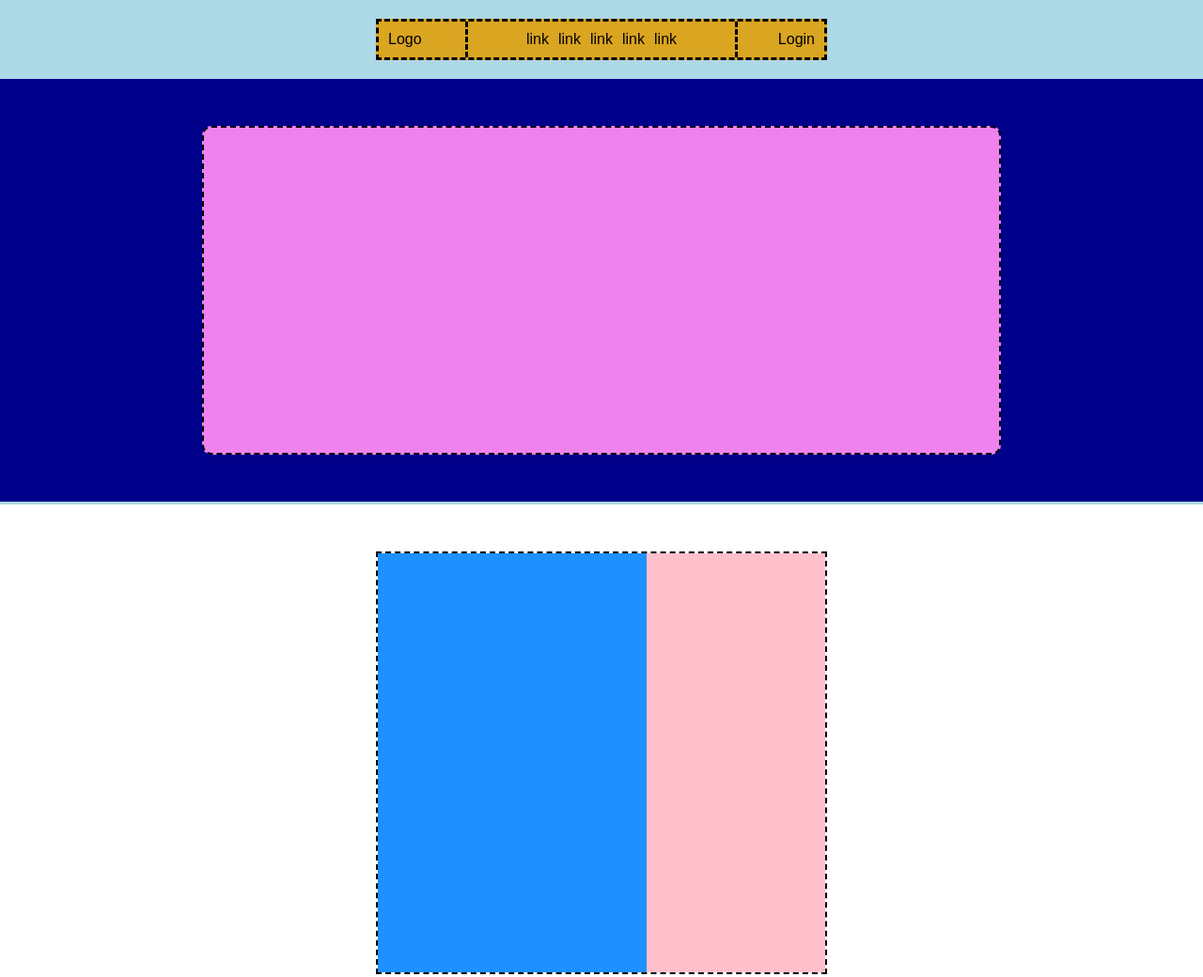
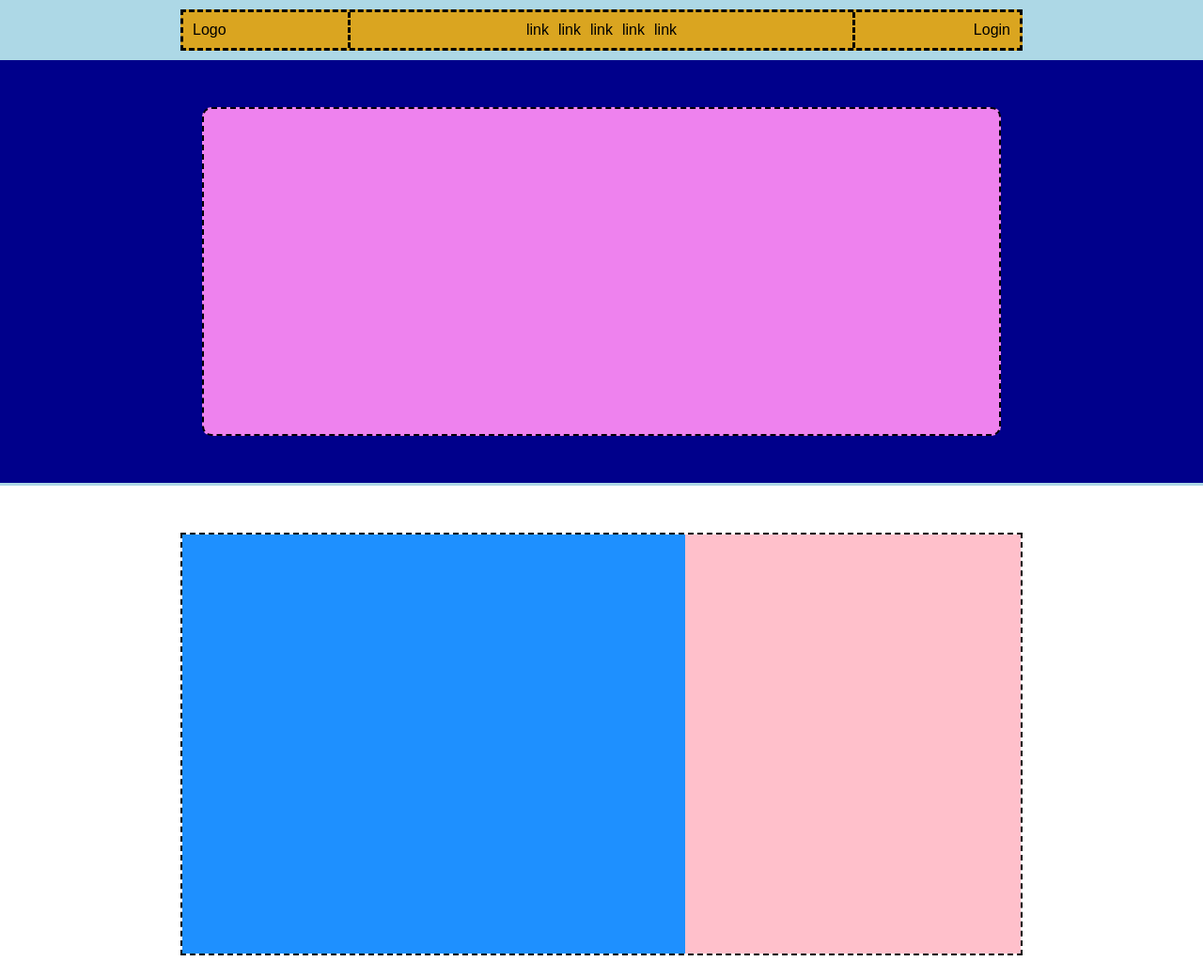
Before and after one commit to MarioSantoro/htmlcss-struttura-discord, a plain HTML site: page index.html in a window 1280 px wide. Shown: the top 1040 px of the page at 94% size. Drawn offline with Linux system fonts and the light colour scheme.

Commit message:
fix centering of the whole layout

```diff
--- a/Style.css/style.css
+++ b/Style.css/style.css
@@ -9,8 +9,7 @@
 
 /* Classe per il centraggio orizzontale delle box */
 .center-side{
-    margin-left:400px;
-    margin-right:400px ;
+   margin: auto;
 }
 
 /* Classe per il centraggio verticale delle box */
@@ -47,13 +46,14 @@ body{
 
 header{
     background-color: #add8e6;
-    padding-top:20px;
+    padding-top: 10px;
 }
 
 nav{
     background-color: #daa520;
-    margin-bottom:20px;
     border: 3px dashed black;
+    width: 70%;
+    margin:0px auto 10px auto;
 }
 
 nav > ul{
--- a/index.html
+++ b/index.html
@@ -11,7 +11,7 @@
 
     <!-- Header -->
     <header>
-        <nav class="center-side flex">
+        <nav class=" flex">
             <div class="logo side padding">
                 Logo
             </div>
```
